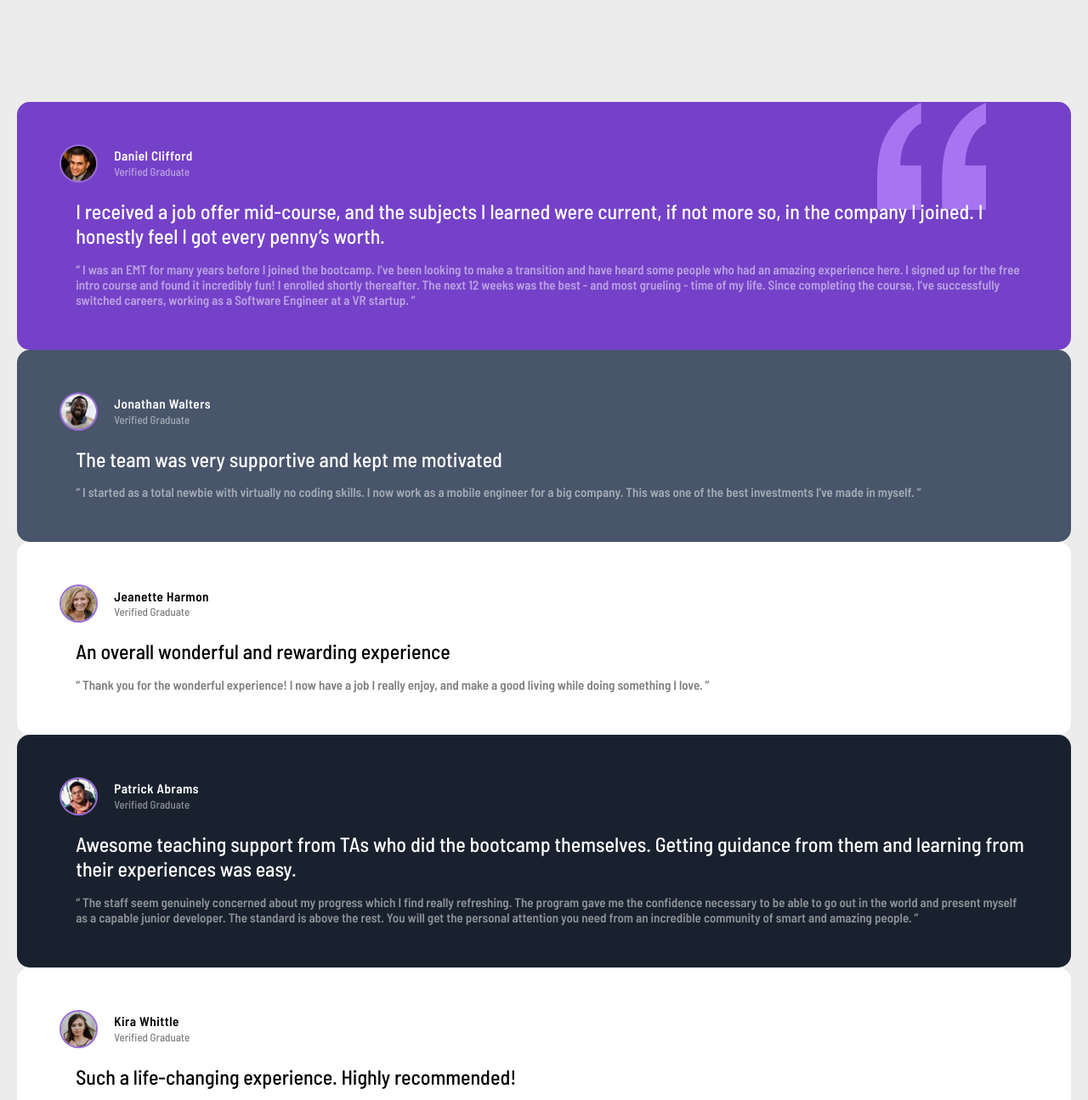
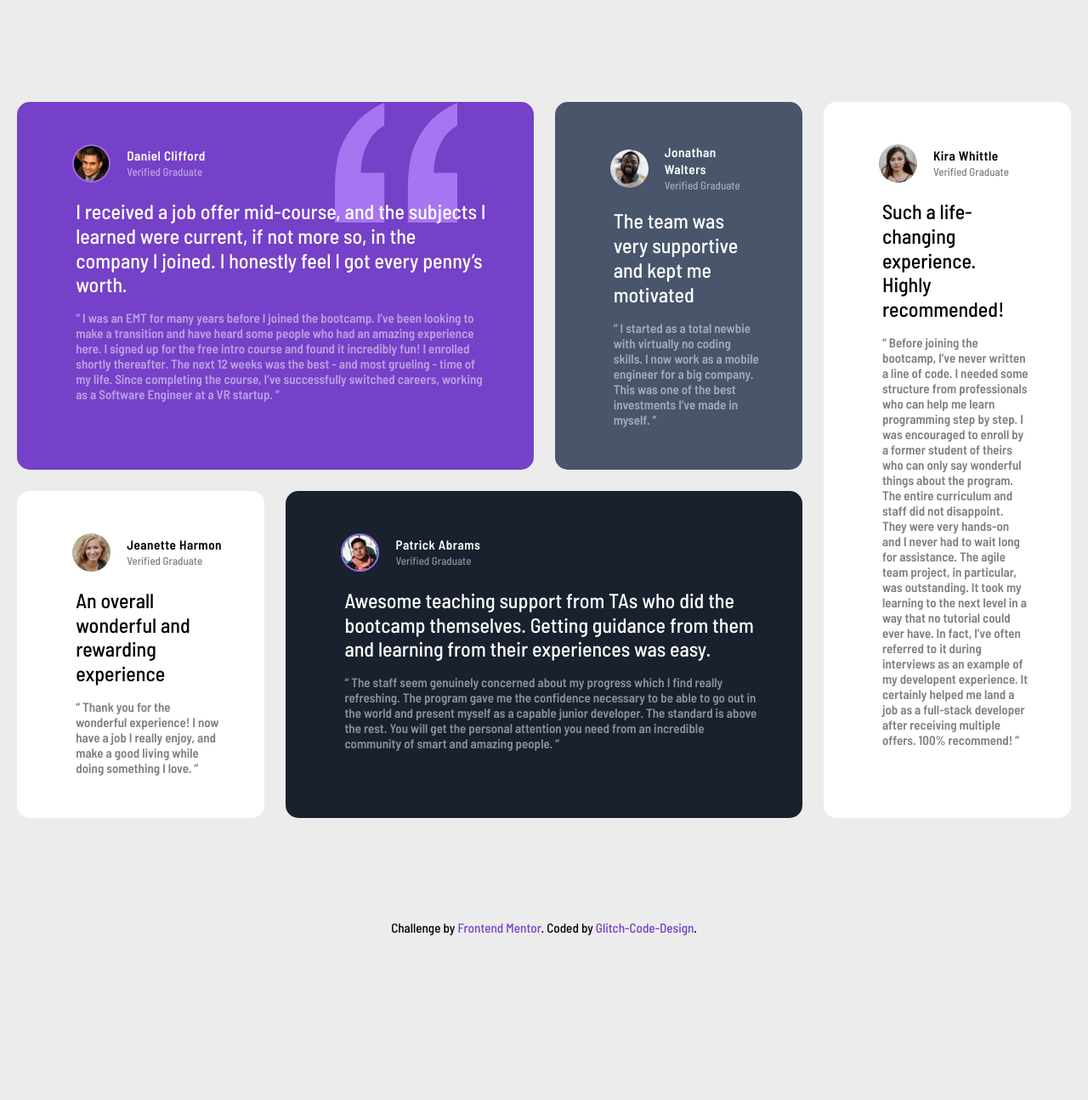
Before and after one commit to Glitch-Code-Design/Front-End-Mentor-Testimonial-Grid-Challenge, a plain HTML site: page index.html in a window 1280 px wide. Shown: the top 1295 px of the page at 85% size. After the commit the page ends 1118 px from the top, so only its background shows below. Drawn offline with Linux system fonts and the light colour scheme.

Commit message:
minor adjustments

```diff
--- a/index.html
+++ b/index.html
@@ -11,7 +11,7 @@
   <div class="container">
     <div class="card violet-card">
       <header>
-        <img src="./img/image-daniel.jpg" alt="profile picture">
+        <img class="border" src="./img/image-daniel.jpg" alt="profile picture">
         <div>
           <h3>
             daniel clifford
@@ -39,7 +39,7 @@
         <img src="./img/image-jonathan.jpg" alt="profile picture">
         <div>
           <h3>
-            Jonathan Walters
+            jonathan walters
           </h3>
           <p>
             verified graduate
@@ -78,7 +78,7 @@
 
     <div class="card dark-blue-card">
       <header>
-        <img src="./img/image-patrick.jpg" alt="profile picture">
+        <img class="border" src="./img/image-patrick.jpg" alt="profile picture">
         <div>
           <h3>
             patrick abrams
@@ -126,7 +126,7 @@
         100% recommend! ”
       </p>
     </div>
-
+  </div>
   <footer>
     <div class="attribution">
       Challenge by <a href="https://www.frontendmentor.io?ref=challenge" target="_blank">Frontend Mentor</a>.
--- a/style.css
+++ b/style.css
@@ -23,9 +23,26 @@ body {
 }
 
 .container {
-    max-width: 1440px;
+    display: grid;
+    grid-template-columns: repeat(4, 1fr);
+    grid-gap: 25px;
     margin: 100px auto;
     padding: 20px;
+    max-width: 1440px;
+}
+
+.container .card:nth-of-type(1) {
+    grid-column: 1/3;
+}
+
+.container .card:nth-of-type(4) {
+    grid-column: 2/4;
+    grid-row: 2/3;
+}
+
+.container .card:nth-of-type(5) {
+    grid-column: 4/5;
+    grid-row: 1/3;
 }
 
 .container .card {
@@ -36,8 +53,8 @@ body {
 
 .container .violet-card {
     background-image: url(./img/bg-pattern-quotation.svg);
-    background-position: top 1px right 100px;
-    background-size: 8rem;
+    background-position: top .5px right 90px;
+    background-size: 9rem;
     background-repeat: no-repeat;
     background-color: var(--violet);
     color: var(--font);
@@ -56,13 +73,16 @@ body {
 .container header {
     display: flex;
     align-items: center;
-    margin-bottom: 20px;
+    margin: 0 0 20px 15px;
 }
 
 .container img {
     height: 45px;
     width: 45px;
     border-radius: 50%;
+}
+
+.container .border {
     border: solid 2.5px var(--card-border);
 }
 
@@ -95,3 +115,32 @@ body {
     line-height: 1.2;
     opacity: 50%;
 }
+
+footer {
+    text-align: center;
+    font-size: .95rem;
+    margin-bottom: 15px;
+}
+
+footer a {
+    color: var(--violet);
+    text-decoration: none;
+}
+
+@media screen and (max-width: 375px) {
+    .container {
+        grid-template-columns: 1fr;
+        max-width: 100vw;
+    }
+    .container .card:nth-of-type(1) {
+        grid-column: 1/2;
+    }
+    .container .card:nth-of-type(4) {
+        grid-column: 1/2;
+        grid-row: 4/5;
+    }
+    .container .card:nth-of-type(5) {
+        grid-column: 1/2;
+        grid-row: 5/6;
+    }
+}
```
